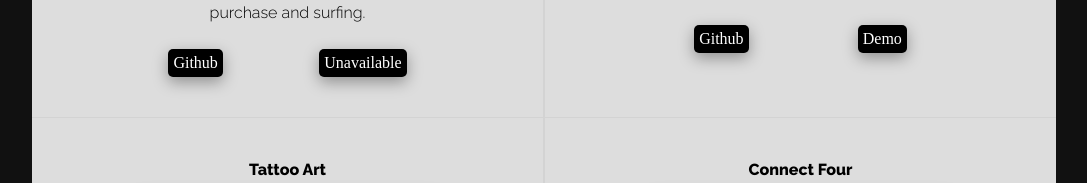
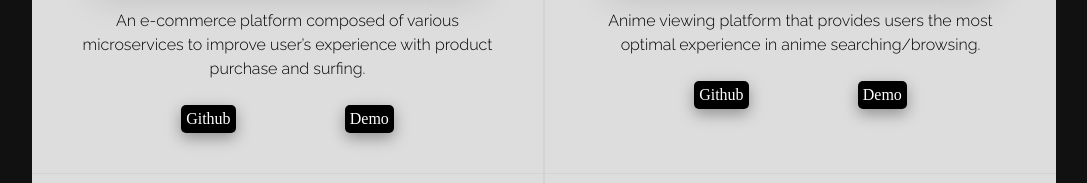
Before and after one commit to mctran-phi/mctran-phi.github.io, a React (Create React App) app: page / in a window 1280 px wide. Shown: the part 1686-1869 px from the top of the page, without its empty margins (104-1191 px from the left). Built offline with nearby package versions, Linux system fonts and the light colour scheme.

Commit message:
Updated resume and deployed last proj

```diff
--- a/src/components/Project/Project.jsx
+++ b/src/components/Project/Project.jsx
@@ -32,10 +32,13 @@ const Project = React.forwardRef((props, ref) => {
                 className={classes.button}>
                   Github
                 </a>
-                <div
+                <a
+                rel='noreferrer'
+                href='http://52.53.212.9:7000/'
+                target='_blank'
                 className={classes.button}>
-                  Unavailable
-                </div>
+                  Demo
+                </a>
               </Box>
             </Box>
           </Grid>
--- a/src/components/Project/useStyles.js
+++ b/src/components/Project/useStyles.js
@@ -29,8 +29,8 @@ const useStyles = makeStyles(() => ({
     borderLeft: '1px solid lightgray',
   },
   image: {
-    width: '25vw',
-    height: '25vh',
+    width: '30vw',
+    height: '20vw',
     border: '0.5px solid gray',
     boxShadow: 'rgba(0, 0, 0, 0.16) 0px 10px 36px 0px, rgba(0, 0, 0, 0.06) 0px 0px 0px 1px',
   },
```
Also changed, not shown: 1 other file (tests, documents, lock files or other folders).
